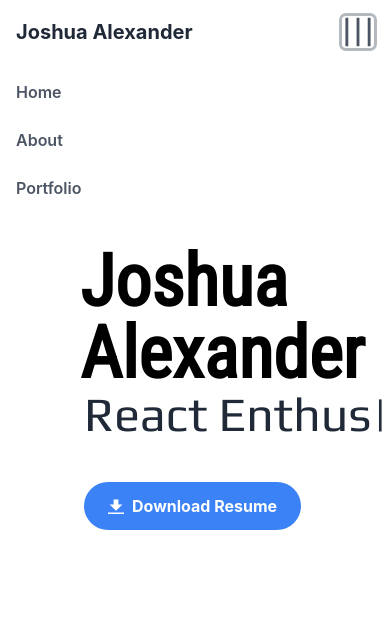
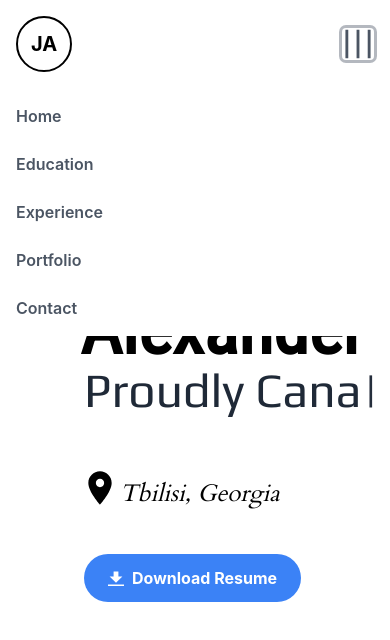
Before and after one commit to JoshuaAlexanderNeo/portfolio, a Next.js app: page / in a window 390 px wide. Both pictures are taken after a click on the button "Toggle mobile menu". Shown: the top 640 px of the page. Built offline with nearby package versions, Linux system fonts and the light colour scheme.

Commit message:
Add location, navlogo, fix mobile div popping on type effect.

```diff
--- a/components/Hero/index.js
+++ b/components/Hero/index.js
@@ -18,11 +18,12 @@ const Hero = () => {
       <div className='h-screen items-center flex -mt-24 ml-20 '>
         <div>
           <h1 className='text-7xl font-robotoCondensed font-bold'>Joshua Alexander</h1>
-          <div className='text-5xl font-play text-gray-800 font-light ml-1'>
+          <div className='text-5xl font-play text-gray-800 font-light ml-1 min-h-[100px]'>
             <TypewriterComponent
               options={{
                 strings: [
                   'Full-stack Developer',
+                  'Proudly Canadian',
                   'React Enthusiast',
                   'TailwindCSS Lover',
                   'Node.Js Developer',
@@ -34,12 +35,26 @@ const Hero = () => {
                   'Next.js Deployer',
                   'Docker Composer',
                   'Chess Player',
-                  'Canadian'
+                  'Human Being'
                 ],
                 autoStart: true,
                 loop: true
               }}
             />
+          </div>
+
+          <div className='flex items-center'>
+            <svg
+              className='max-h-10'
+              focusable='false'
+              ariaHidden='true'
+              viewBox='0 0 24 24'
+              dataTestid='LocationOnIcon'
+              tabindex='-1'
+              title='LocationOn'>
+              <path d='M12 2C8.13 2 5 5.13 5 9c0 5.25 7 13 7 13s7-7.75 7-13c0-3.87-3.13-7-7-7zm0 9.5c-1.38 0-2.5-1.12-2.5-2.5s1.12-2.5 2.5-2.5 2.5 1.12 2.5 2.5-1.12 2.5-2.5 2.5z'></path>
+            </svg>
+            <div className='font-cardo mt-3 italic text-2xl'>Tbilisi, Georgia</div>
           </div>
           <div className='mt-10'>
             <a href={'resume.pdf'} download>
--- a/components/ResponsiveNavbar/index.js
+++ b/components/ResponsiveNavbar/index.js
@@ -10,11 +10,11 @@ export const ResponsiveNavBar = () => {
   )
 }
 
-const pages = ['Home', 'About', 'Portfolio']
+const pages = ['Home', 'Education', 'Experience', 'Portfolio', 'Contact']
 const navLinks = pages.map((page) => (
   <a
     key={page}
-    className='no-underline text-gray-600 md:text-gray-50 font-semibold hover:text-gray-300'
+    className='no-underline text-gray-600 lg:text-gray-50 font-semibold hover:text-gray-300 '
     href={`#${page}`}>
     {page}
   </a>
@@ -23,23 +23,23 @@ const navLinks = pages.map((page) => (
 const Navbar = ({ menuOpen, setMenuOpen }) => (
   <div className='flex items-center justify-between p-4'>
     <div className='flex items-center'>
-      <a href='#home' className='text-xl font-bold no-underline  text-gray-800 hover:text-gray-600'>
-        Joshua Alexander
-      </a>
+      <span class='inline-flex w-14 h-14 lg:mt-4 border-black font-header font-bold text-xl justify-center items-center text-center text-front border-2 border-solid border-front rounded-full'>
+        JA
+      </span>
     </div>
-    <nav className='hidden md:block space-x-6'>{navLinks}</nav>
+    <nav className='hidden lg:block space-x-6'>{navLinks}</nav>
     <button
       type='button'
       aria-label='Toggle mobile menu'
       onClick={() => setMenuOpen(!menuOpen)}
-      className='rounded md:hidden focus:outline-none focus:ring focus:ring-gray-500 focus:ring-opacity-50'>
+      className='rounded lg:hidden focus:outline-none focus:ring focus:ring-gray-500 focus:ring-opacity-50'>
       <MenuAlt4Svg menuOpen={menuOpen} />
     </button>
   </div>
 )
 
 const MobileMenu = ({ children }) => (
-  <nav className='p-4 flex flex-col absolute w-screen space-y-6 md:hidden bg-white'>{children}</nav>
+  <nav className='p-4 flex flex-col absolute w-screen space-y-6 lg:hidden bg-white'>{children}</nav>
 )
 
 const MenuAlt4Svg = ({ menuOpen }) => (
--- a/pages/index.js
+++ b/pages/index.js
@@ -12,6 +12,7 @@ export default function Home() {
           href='https://fonts.googleapis.com/css2?family=Playfair+Display&family=Roboto+Condensed&display=swap'
           rel='stylesheet'></link>
         <link href='https://fonts.googleapis.com/css2?family=Play&display=swap' rel='stylesheet'></link>
+        <link href='https://fonts.googleapis.com/css2?family=Cardo&display=swap' rel='stylesheet'></link>
       </Head>
       <ResponsiveNavBar />
       <Hero />
--- a/tailwind.config.js
+++ b/tailwind.config.js
@@ -4,7 +4,8 @@ module.exports = {
     extend: {
       fontFamily: {
         robotoCondensed: ['Roboto Condensed'],
-        play: ['Play']
+        play: ['Play'],
+        cardo: ['Cardo']
       },
       transitionProperty: {
         height: 'height'
```
